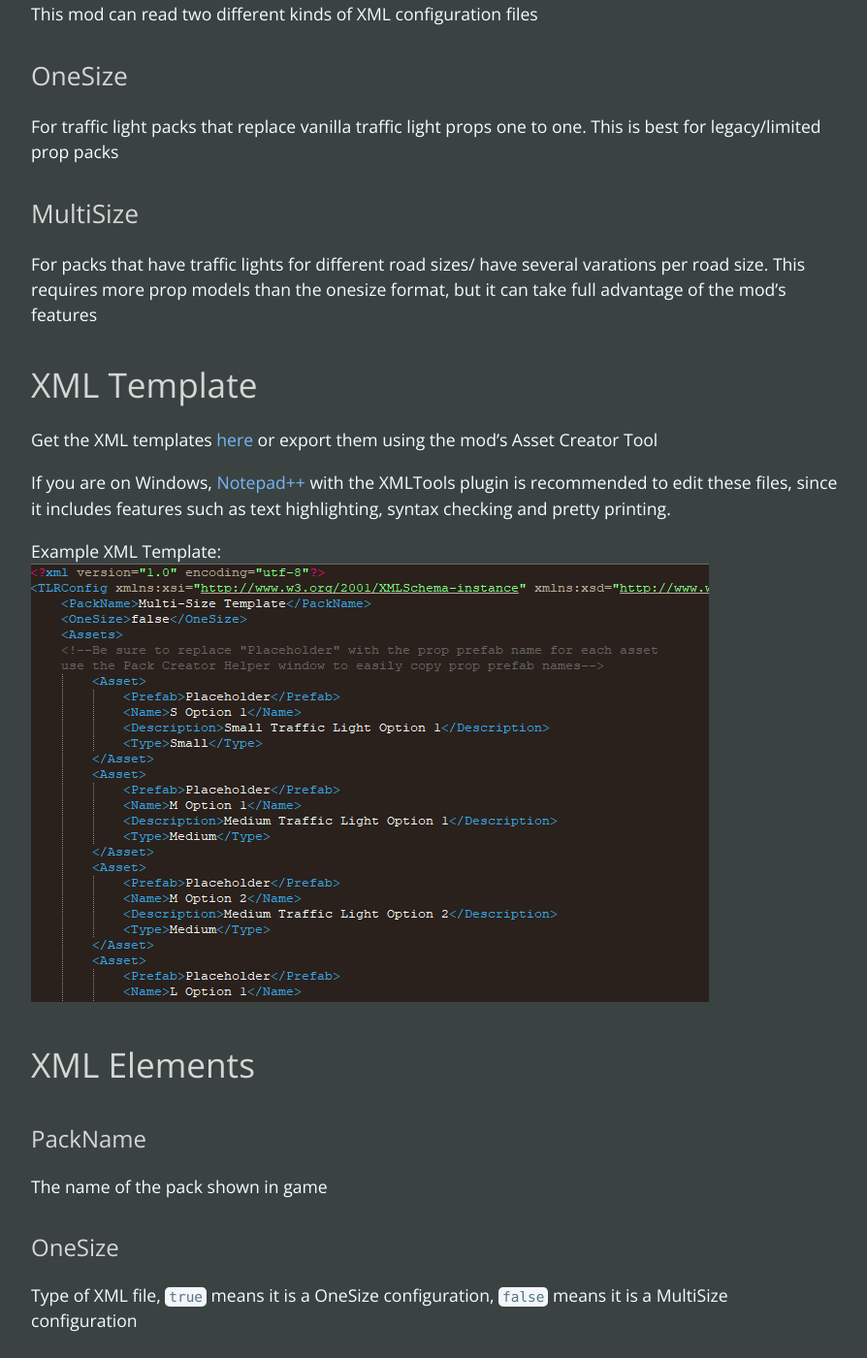
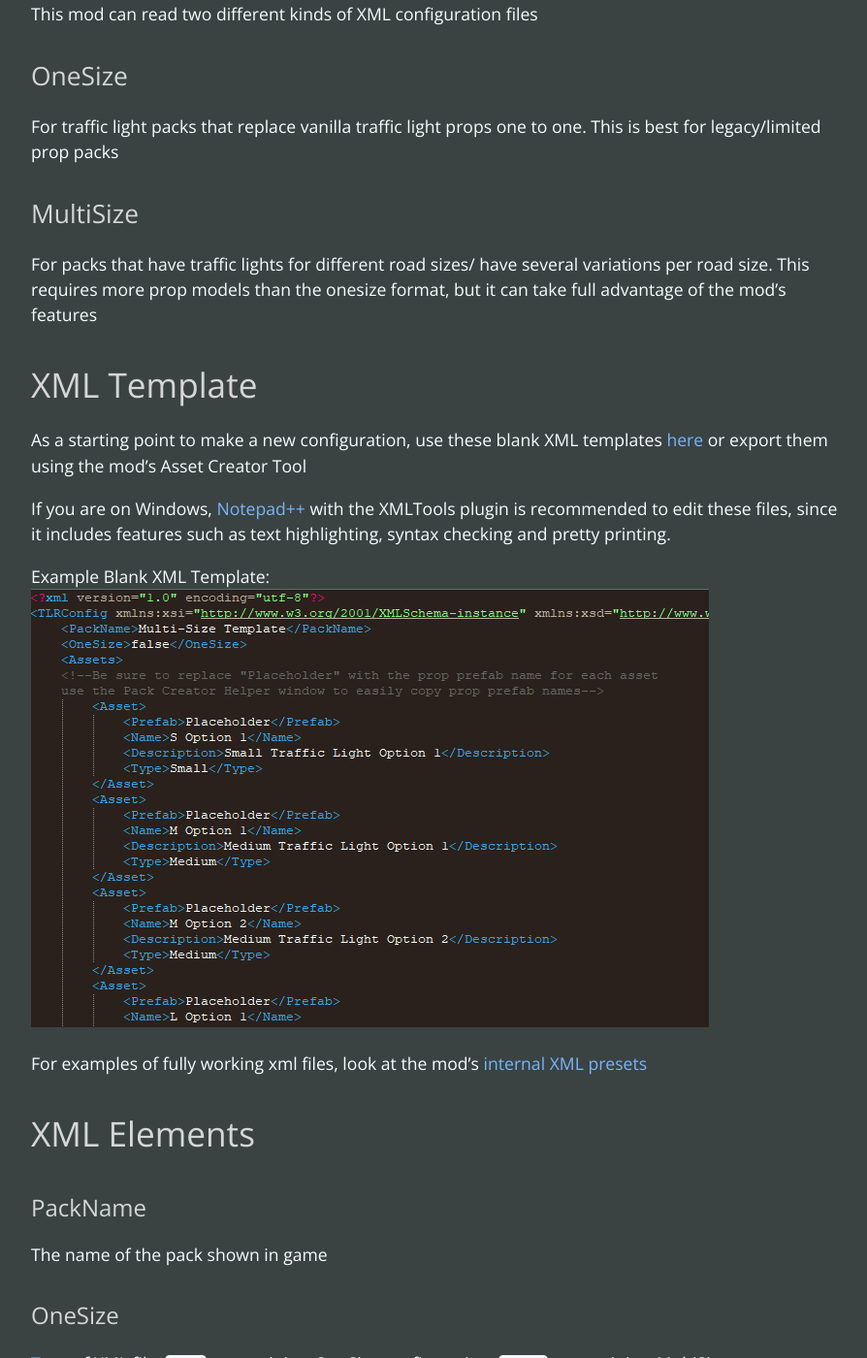
Before and after one commit to Cgameworld/TrafficLightReplacer-Site, a Jekyll site: the page built from pack-creation.md, in a window 1280 px wide and 1400 px high, scrolled down 887 px. Shown: the whole window at 97% size, without its empty margins (192-1086 px from the left). Built offline with Jekyll 4.4.1, drawn with Linux system fonts in a browser that asks for light colours; nearby versions of some CDN libraries; a style sheet for code colours, icons or effects is not loaded; some of the changed text lies outside the part shown.

Commit message:
pack creation article update

````diff
--- a/pack-creation.md
+++ b/pack-creation.md
@@ -23,16 +23,18 @@ This mod can read two different kinds of XML configuration files
 For traffic light packs that replace vanilla traffic light props one to one. This is best for legacy/limited prop packs
 
 ## MultiSize
-For packs that have traffic lights for different road sizes/ have several varations per road size. This requires more prop models than the onesize format, but it can take full advantage of the mod's features
+For packs that have traffic lights for different road sizes/ have several variations per road size. This requires more prop models than the onesize format, but it can take full advantage of the mod's features
 
 # XML Template
 
-Get the XML templates [here](https://github.com/Cgameworld/TrafficLightReplacer/tree/master/TrafficLightReplacer/Templates) or export them using the mod's Asset Creator Tool
+As a starting point to make a new configuration, use these blank XML templates [here](https://github.com/Cgameworld/TrafficLightReplacer/tree/master/TrafficLightReplacer/Templates) or export them using the mod's Asset Creator Tool
 
 If you are on Windows, [Notepad++](https://notepad-plus-plus.org/downloads/) with the XMLTools plugin is recommended to edit these files, since it includes features such as text highlighting, syntax checking and pretty printing.
 
-Example XML Template:\
+Example Blank XML Template:\
 <img src="/assets/images/multisize-template-example.png" alt="Example XML Template"/>
+
+For examples of fully working xml files, look at the mod's [internal XML presets](https://github.com/Cgameworld/TrafficLightReplacer/tree/master/TrafficLightReplacer/DefaultXMLS)
 
 # XML Elements
 
@@ -51,7 +53,7 @@ Defines the type of prop to replace
 
 For **OneSize** files, types can be set to ```Main``` , ```Mirror``` , ```Ped Signal```, or ```Signal Pole``` with only one prop per type.
 
-For **Multisize** files types can be set to ```Small```, ```Medium```, ```Large``` or ```Signal Pole```.
+For **MultiSize** files types can be set to ```Small```, ```Medium```, ```Large``` or ```Signal Pole```.
 
 For multisize configurations, types small, medium and large can be assigned to multiple props, while signal pole can only be assigned to one prop. All the types (small, medium, large, signal pole) have to have at least one asset assigned, otherwise the pack does not work
 
@@ -79,7 +81,7 @@ Default transform setings for the pack\
 **Scale** - bounds [0,200]
 
 ### DropdownSelectionIndex
-(**optional - MultiSize only**)\
+(**optional, MultiSize only**)\
 \
 Default variation selected for each size in the customization menu. Use this if you want something other than the first prop for a size category selected when loading the pack\
 \
````
Also changed, not shown: other parts of pack-creation.md (+3 -3 lines).
